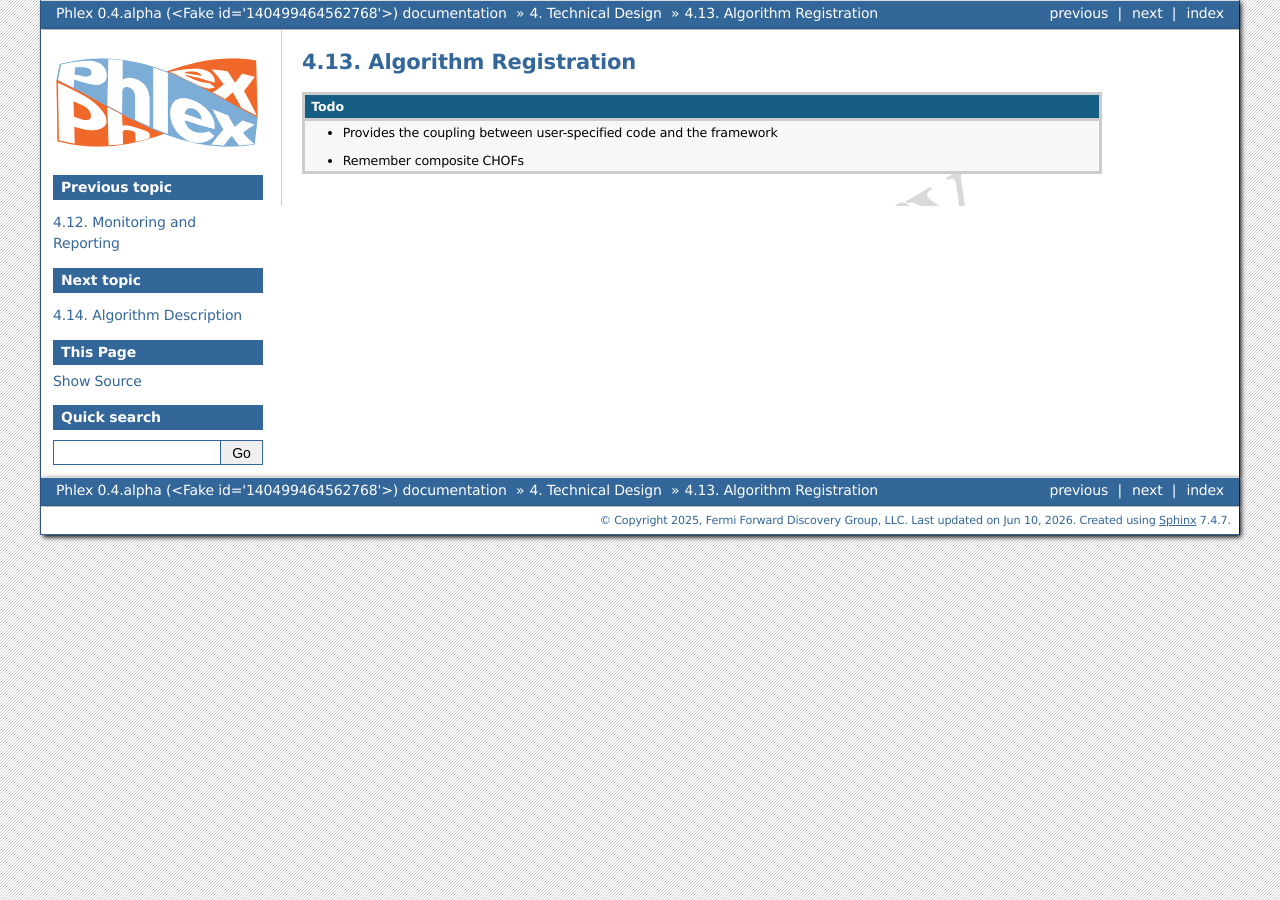
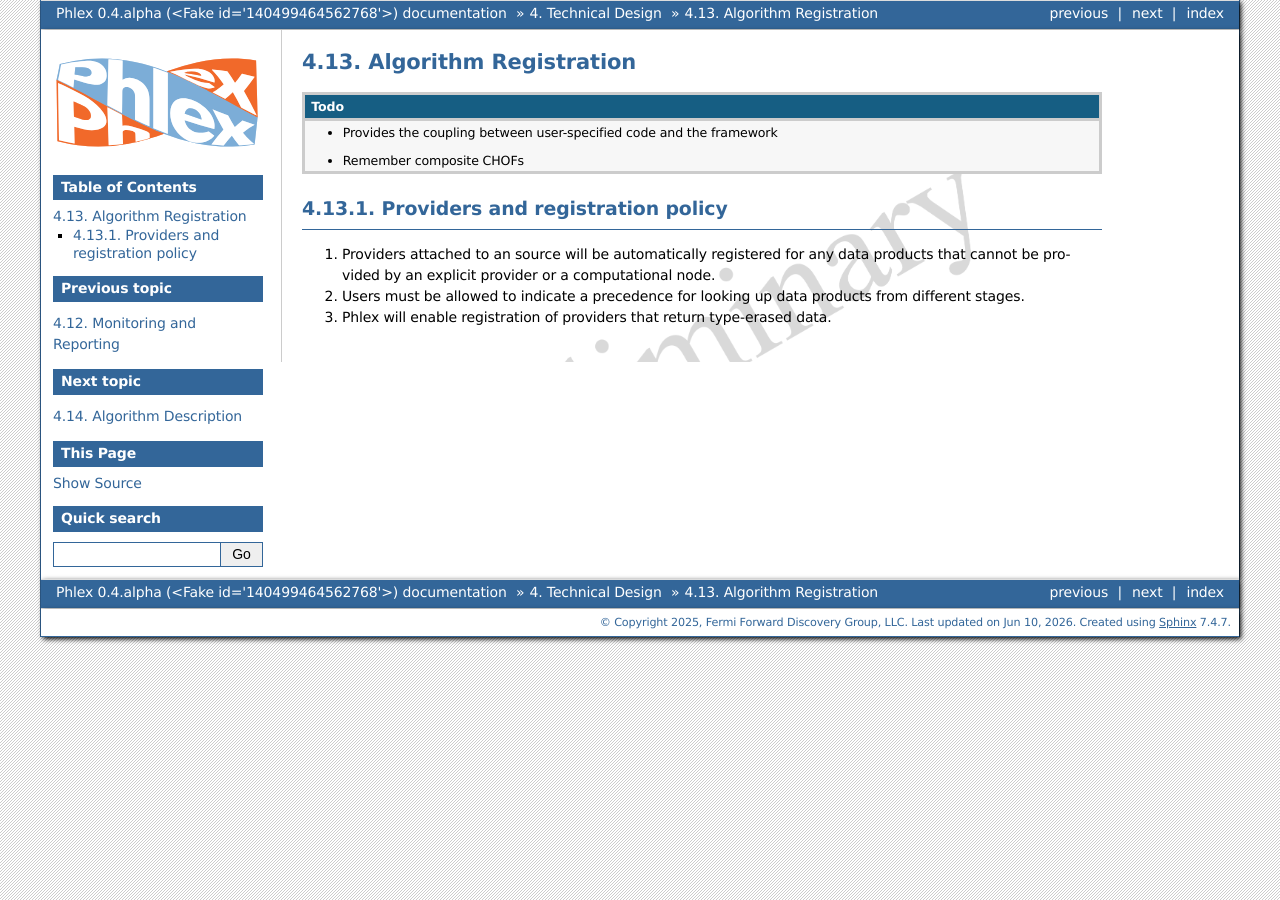
Before and after one commit to Framework-R-D/phlex-design, a Sphinx documentation site: the page built from doc/ch_technical_design/registration.rst, in a window 1280 px wide. Built offline with Sphinx 7.4.7, drawn with Linux system fonts in a browser that asks for light colours.

Commit message:
Add "agreements" for the registration section
This completes the set of agreements to be imported to the technical
design document.

```diff
--- a/doc/ch_technical_design/registration.rst
+++ b/doc/ch_technical_design/registration.rst
@@ -5,3 +5,12 @@ Algorithm Registration
 
    - Provides the coupling between user-specified code and the framework
    - Remember composite CHOFs
+
+
+Providers and registration policy
+---------------------------------
+
+
+1. Providers attached to an source will be automatically registered for any data products that cannot be provided by an explicit provider or a computational node.
+2. Users must be allowed to indicate a precedence for looking up data products from different stages.
+3. Phlex will enable registration of providers that return type-erased data.
```
